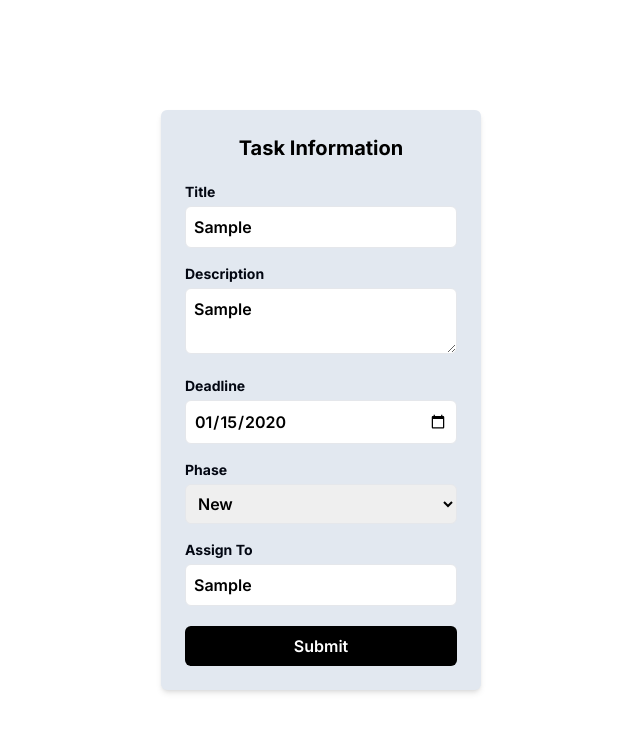
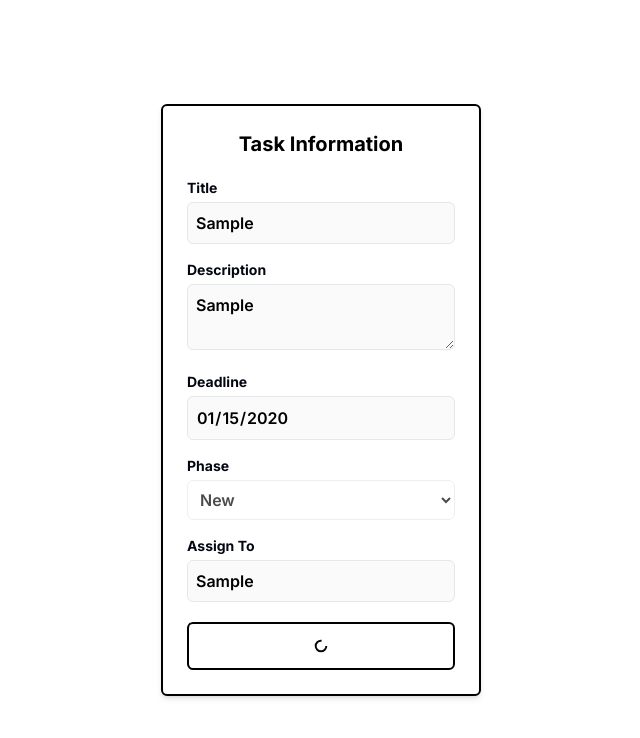
Before and after one commit to vanicee9/RedTask-Manager-Frontend, a Next.js app: page / in a window 1280 px wide. Both pictures are taken after typing "Sample", "Sample", "2020-01-15", "Sample" into the empty fields and a click on the button "Submit". Shown: the top 738 px of the page, without its empty margins (319-959 px from the left). Built offline with nearby package versions, Linux system fonts and the light colour scheme.

Commit message:
Added loading state and spinner to submit button

```diff
--- /dev/null
+++ b/app/components/Spinner.js
@@ -0,0 +1,13 @@
+import Image from "next/image"
+import SpinnerButtonImage from "@/public/spinner-button.svg";
+export default function Spinner({height, width}) {
+  return (
+    <div style={{
+        display: "flex",
+        alignItems: 'center',
+        justifyContent: 'center'
+    }}>
+        <Image src={SpinnerButtonImage} alt="loading..." height={height} width={width} />
+    </div>
+  )
+}
--- a/app/components/TaskForm.js
+++ b/app/components/TaskForm.js
@@ -1,6 +1,7 @@
 "use client";
 
 import { useState } from 'react';
+import Spinner from './Spinner';
 
 const TaskForm = () => {
   const [formData, setFormData] = useState({
@@ -10,6 +11,16 @@ const TaskForm = () => {
     phase: 'new',
     assignTo: ''
   });
+  const [loading, setLoading] = useState(false);
+
+  const handler = (event) => {
+    setLoading(true);
+
+    setTimeout(() => {
+      setLoading(false)
+    },4000)
+  }
+
 
   const handleChange = (e) => {
     const { name, value } = e.target;
@@ -21,28 +32,28 @@ const TaskForm = () => {
 
   const handleSubmit = (e) => {
     e.preventDefault();
-    console.log(formData);
+
   };
 
   return (
-    <div className="bg-slate-200 w-1/4 p-6 rounded-md shadow-md hover:bg-white hover:border-black hover:border-2">
+    <div className={`bg-slate-200 w-1/4 p-6 rounded-md shadow-md ease-in-out duration-300 hover:border-2 hover:border-black  hover:bg-white  ${loading ? 'bg-white border-black border-2' : ''}`}>
       <h2 className="text-xl text-center font-bold mb-5">Task Information</h2>
       <form onSubmit={handleSubmit}>
         <div className="mb-4">
           <label htmlFor="title" className="block text-sm  text-gray-950 font-bold">Title</label>
-          <input type="text" id="title" name="title" value={formData.title} placeholder='New Task...' onChange={handleChange} className="mt-1 p-2 border rounded-md w-full font-semibold" required />
+          <input type="text" id="title" name="title" value={formData.title} disabled={loading} placeholder='New Task...' onChange={handleChange} className="mt-1 p-2 border rounded-md w-full font-semibold" required />
         </div>
         <div className="mb-4">
           <label htmlFor="description" className="block text-sm text-gray-950 font-bold">Description</label>
-          <textarea id="description" name="description" value={formData.description} placeholder='Task description...' onChange={handleChange} className="mt-1 p-2 border rounded-md w-full font-semibold" required />
+          <textarea id="description" name="description" value={formData.description} disabled={loading} placeholder='Task description...' onChange={handleChange} className="mt-1 p-2 border rounded-md w-full font-semibold" required />
         </div>
         <div className="mb-4">
           <label htmlFor="deadline" className="block text-sm text-gray-950 font-bold">Deadline</label>
-          <input type="date" id="deadline" name="deadline" value={formData.deadline} onChange={handleChange} className="mt-1 p-2 border rounded-md w-full font-semibold" required />
+          <input type="date" id="deadline" name="deadline" value={formData.deadline} disabled={loading} onChange={handleChange} className="mt-1 p-2 border rounded-md w-full font-semibold" required />
         </div>
         <div className="mb-4">
           <label htmlFor="phase" className="block text-sm text-gray-950 font-bold">Phase</label>
-          <select id="phase" name="phase" value={formData.phase} onChange={handleChange} className="mt-1 p-2 border rounded-md w-full font-semibold" required>
+          <select id="phase" name="phase" value={formData.phase} onChange={handleChange} disabled={loading} className=" bg-white mt-1 p-2 border rounded-md w-full font-semibold" required>
             <option value="new">New</option>
             <option value="UI/UX">UI/UX</option>
             <option value="development">Development</option>
@@ -53,9 +64,20 @@ const TaskForm = () => {
         </div>
         <div className="mb-5">
           <label htmlFor="assignTo" className="block text-sm text-gray-950 font-bold">Assign To</label>
-          <input type="text" id="assignTo" name="assignTo" placeholder='johndoe@gmail.com' value={formData.assignTo} onChange={handleChange} className="mt-1 p-2 border rounded-md w-full font-semibold" required />
+          <input type="text" id="assignTo" name="assignTo" placeholder='johndoe@gmail.com' disabled={loading} value={formData.assignTo} onChange={handleChange} className="mt-1 p-2 border rounded-md w-full font-semibold" required />
         </div>
-        <button type="submit" className="bg-black w-full text-white px-4 py-2 rounded-md hover:bg-white hover:text-black hover:border-black hover:border-2 font-semibold">Submit</button>
+
+        <button type="submit"  onClick={handler}  className= {`bg-black w-full text-white p-2 rounded-md font-semibold hover:bg-white hover:text-black hover:border-black hover:border-2 ease-in-out duration-200 ${loading ? 'bg-white border-black border-2 cursor-not-allowed' : ''} `}>
+            {
+              loading ? (
+                <Spinner height = {28} width = {28}/>
+              ) :
+              (
+                "Submit"
+              )
+            }
+        </button>
+
       </form>
     </div>
   );
```
Also changed, not shown: public/spinner-button.svg (added).
